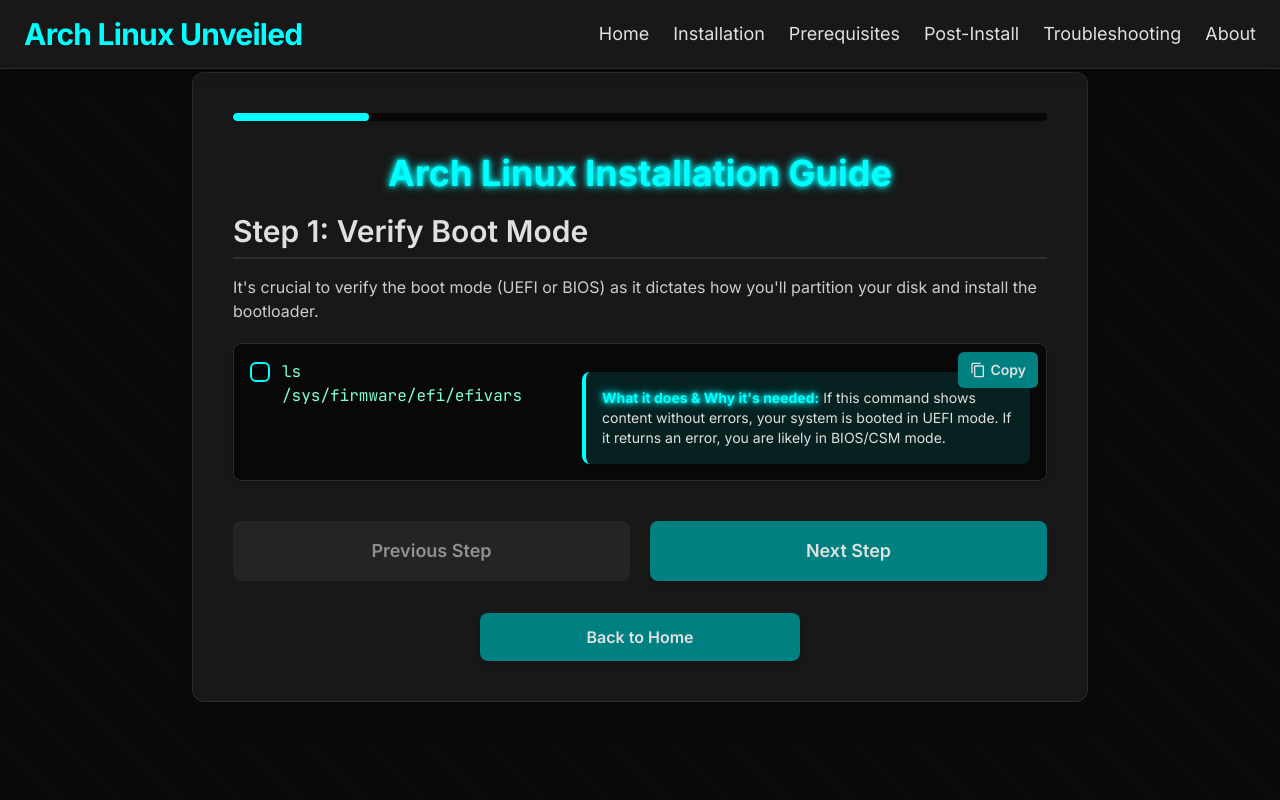
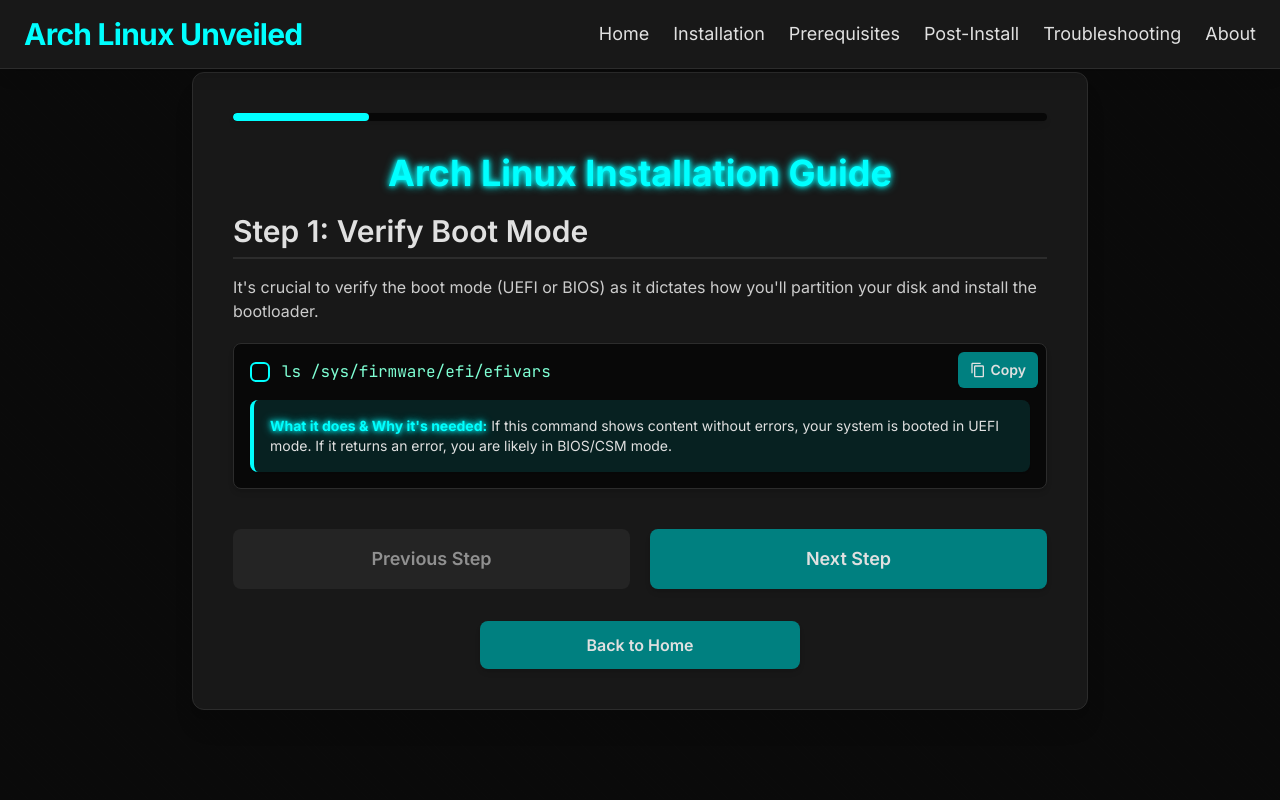
Before and after one commit to Codehub169/tempo-d91be94f, a React app: page /install in a window 1280 px wide. Shown: the top 800 px of the page. Built offline with nearby package versions, Linux system fonts and the light colour scheme.

Commit message:
Applied user request: and in the installation those codes i need to put in terminal look squished keep the info box below the command not side by sideThese are the server logs: Installing Node.js dependencies...
added 22

```diff
--- a/src/components/ui/CodeBlock.js
+++ b/src/components/ui/CodeBlock.js
@@ -1,8 +1,10 @@
-import React, { useState } from 'react';
+import React, { useState, useId } from 'react';
 
 const CodeBlock = ({ command, explanation, id, showCheckbox = true }) => {
   const [copied, setCopied] = useState(false);
   const [completed, setCompleted] = useState(false);
+  const uniqueId = useId();
+  const effectiveId = id || uniqueId;
 
   const handleCopy = () => {
     navigator.clipboard.writeText(command.trim()).then(() => {
@@ -18,17 +20,18 @@
   };
 
   return (
-    <div className={`code-block bg-code-bg-transparent rounded-lg p-4 my-5 relative border border-border shadow-md transition-all duration-200 ease-in-out ${completed ? 'completed bg-completed-bg border-completed-border shadow-green-glow' : ''} flex items-start gap-3`}>
+    <div className={`code-block bg-code-bg-transparent rounded-lg p-4 my-5 relative border border-border shadow-md transition-all duration-200 ease-in-out ${completed ? 'completed bg-completed-bg border-completed-border shadow-green-glow' : ''}`}>
+      <div className="flex items-start gap-3 w-full">
         {showCheckbox && (
           <div className="checklist-item flex-shrink-0 pt-0.5">
             <input
               type="checkbox"
-            id={`checkbox-${id}`}
+              id={`checkbox-${effectiveId}`}
               className="command-checkbox appearance-none w-5 h-5 border-2 border-accent rounded-md bg-code-bg-transparent cursor-pointer relative outline-none transition-all duration-200 ease-in-out checked:bg-success checked:border-success hover:bg-opacity-10"
               checked={completed}
               onChange={handleCheckboxChange}
             />
-          <label htmlFor={`checkbox-${id}`} className="sr-only">Mark as complete</label>
+            <label htmlFor={`checkbox-${effectiveId}`} className="sr-only">Mark as complete</label>
           </div>
         )}
         <button
@@ -42,7 +45,8 @@
           )}
           {copied ? "Copied!" : "Copy"}
         </button>
-      <code id={id} className="block font-mono text-code-text pr-12 flex-grow">{command}</code>
+        <code id={effectiveId} className="block font-mono text-code-text pr-12 flex-grow">{command}</code>
+      </div>
       {explanation && (
         <div className="command-explanation bg-accent-transparent border-l-4 border-accent p-4 rounded-lg mt-3 text-sm text-text shadow-sm">
           <strong className="text-accent text-shadow-cyan">What it does & Why it's needed:</strong> {explanation}
```
Lines whose indentation alone changed are shown as unchanged.
